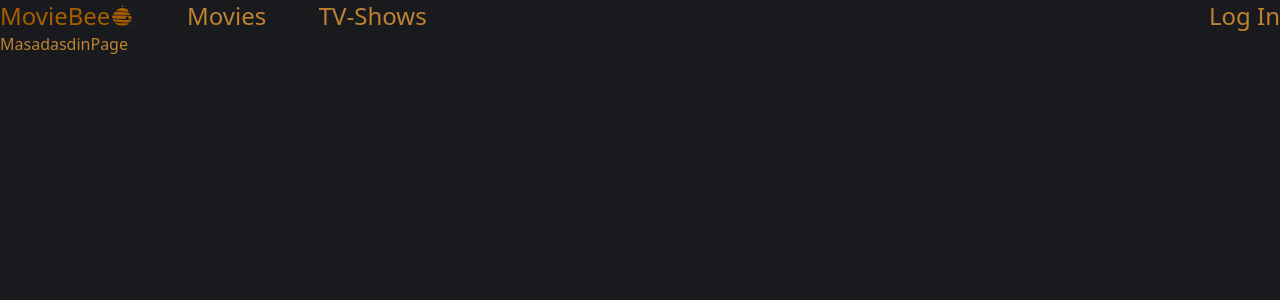
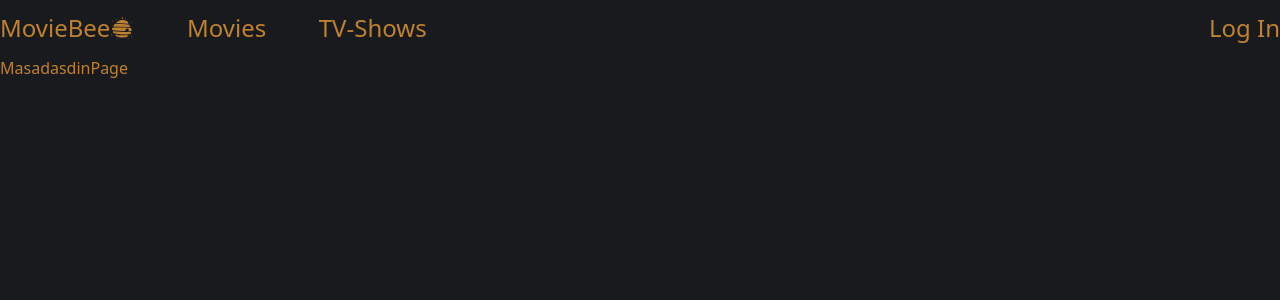
Before and after one commit to ykinchin/Moviebee, a React (Vite) app: page / in a window 1280 px wide. Shown: the top 300 px of the page. Built offline with nearby package versions, Linux system fonts and the light colour scheme.

Commit message:
styles fixed

```diff
--- a/src/components/Header/Header.tsx
+++ b/src/components/Header/Header.tsx
@@ -4,7 +4,7 @@ import { GiTreeBeehive } from 'react-icons/gi';
 
 const Header: FC = () => {
   return (
-    <header className='w-full flex justify-between text-2xl'>
+    <header className='w-full py-3 flex justify-between text-2xl'>
       <ul className='w-1/3 flex justify-between '>
         <li>
           <Link
```
